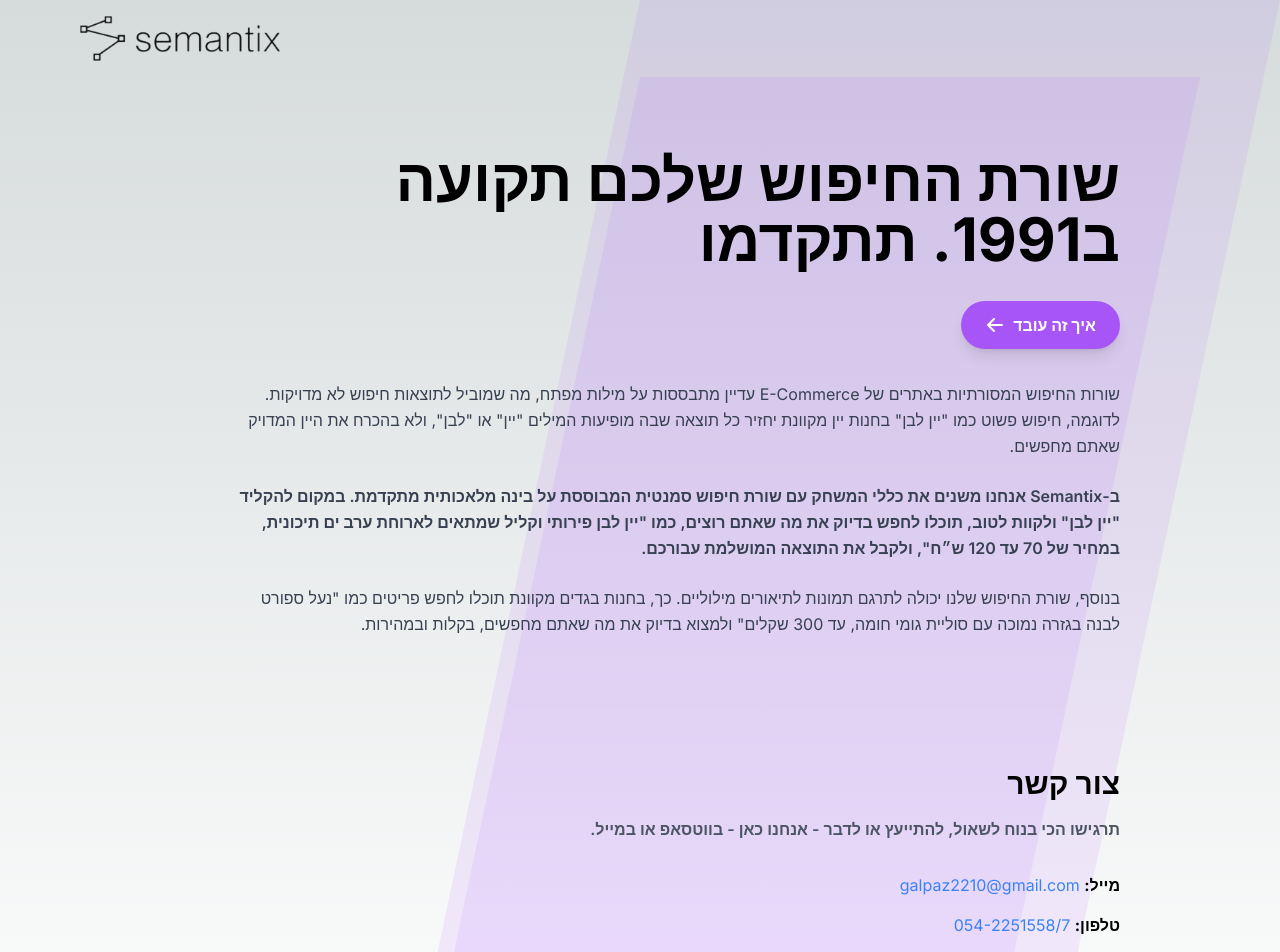
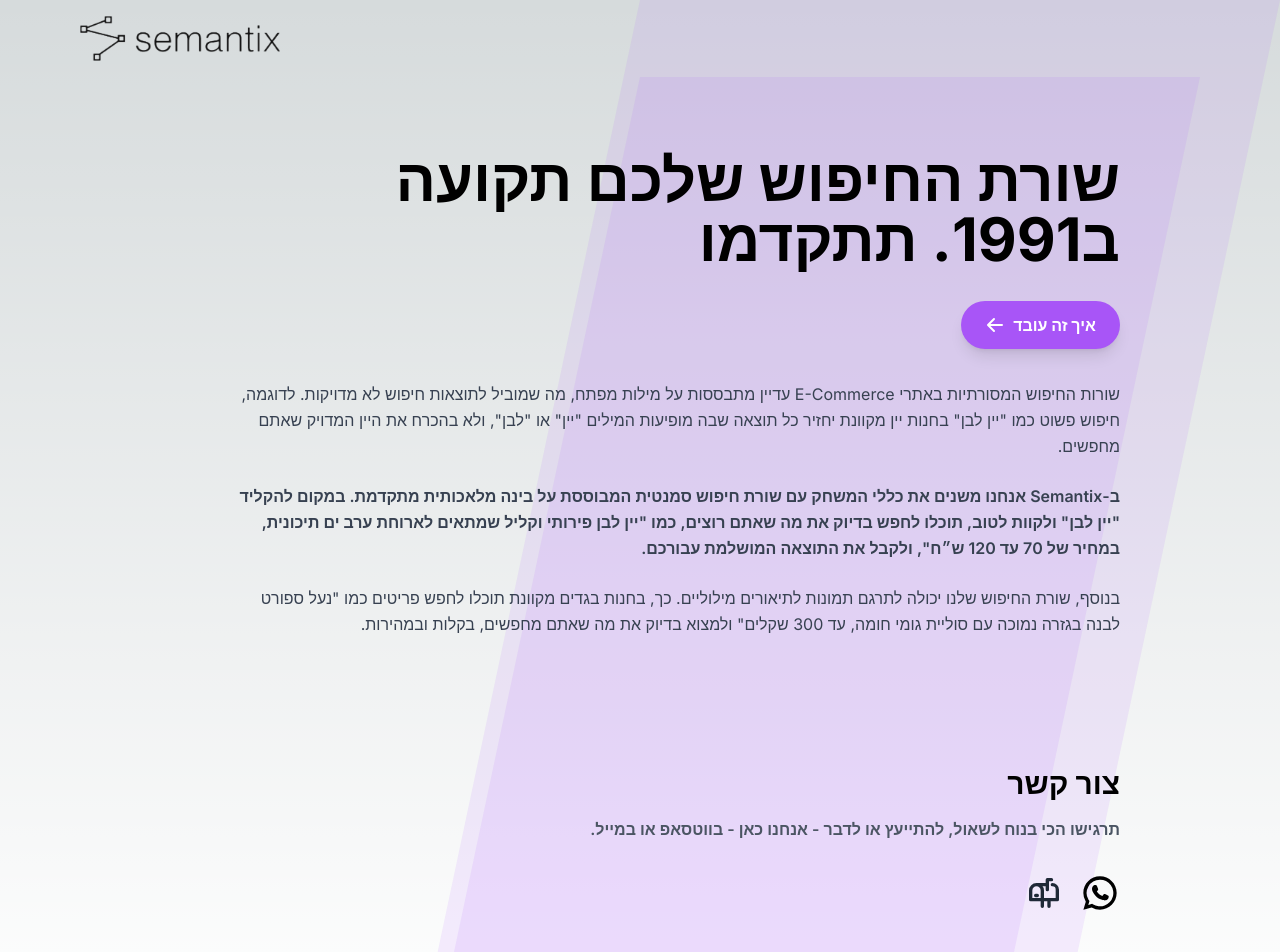
Before and after one commit to Tal2210/semantix-testing, a Next.js app: page / in a window 1280 px wide. Shown: the top 952 px of the page. Built offline with nearby package versions, Linux system fonts and the light colour scheme.

Commit message:
first commit4

```diff
--- a/src/app/layout.js
+++ b/src/app/layout.js
@@ -8,9 +8,7 @@
 export const metadata = {
   title: "סמנטיקס - חיפוש סמנטי מבוסס AI לתוצאות מדויקות בעסק שלך",
   description: " סמנטיקס - התאמה מושלמת וחכמה בין חיפוש למוצר",
-  icons: {
-    icon: "/logo-semantix.png",
-  },
+
 
 };
 
--- a/src/app/page.js
+++ b/src/app/page.js
@@ -53,7 +53,7 @@
               </button>
             </Link>
             <p className="text-gray-700 leading-relaxed fontfamily-sans">
-              שורות החיפוש המסורתיות באתרים של E-Commerce עדיין מתבססות על מילות
+              שורות החיפוש המסורתיות באתרי E-Commerce עדיין מתבססות על מילות
               מפתח, מה שמוביל לתוצאות חיפוש לא מדויקות. לדוגמה, חיפוש פשוט כמו
               "יין לבן" בחנות יין מקוונת יחזיר כל תוצאה שבה מופיעות המילים "יין"
               או "לבן", ולא בהכרח את היין המדויק שאתם מחפשים.
@@ -82,18 +82,7 @@
             במייל.
           </p>
 
-          <p className="mb-4">
-            <strong>מייל:</strong>{" "}
-            <a href="mailto:galpaz2210@gmail.com" className="text-blue-500">
-              galpaz2210@gmail.com
-            </a>
-          </p>
-          <p className="mb-8">
-            <strong>טלפון:</strong>{" "}
-            <a href="tel:+972542251558" className="text-blue-500">
-              054-2251558/7
-            </a>
-          </p>
+
 
           <div dir="" className="flex flex-space gap-4">
 
```
